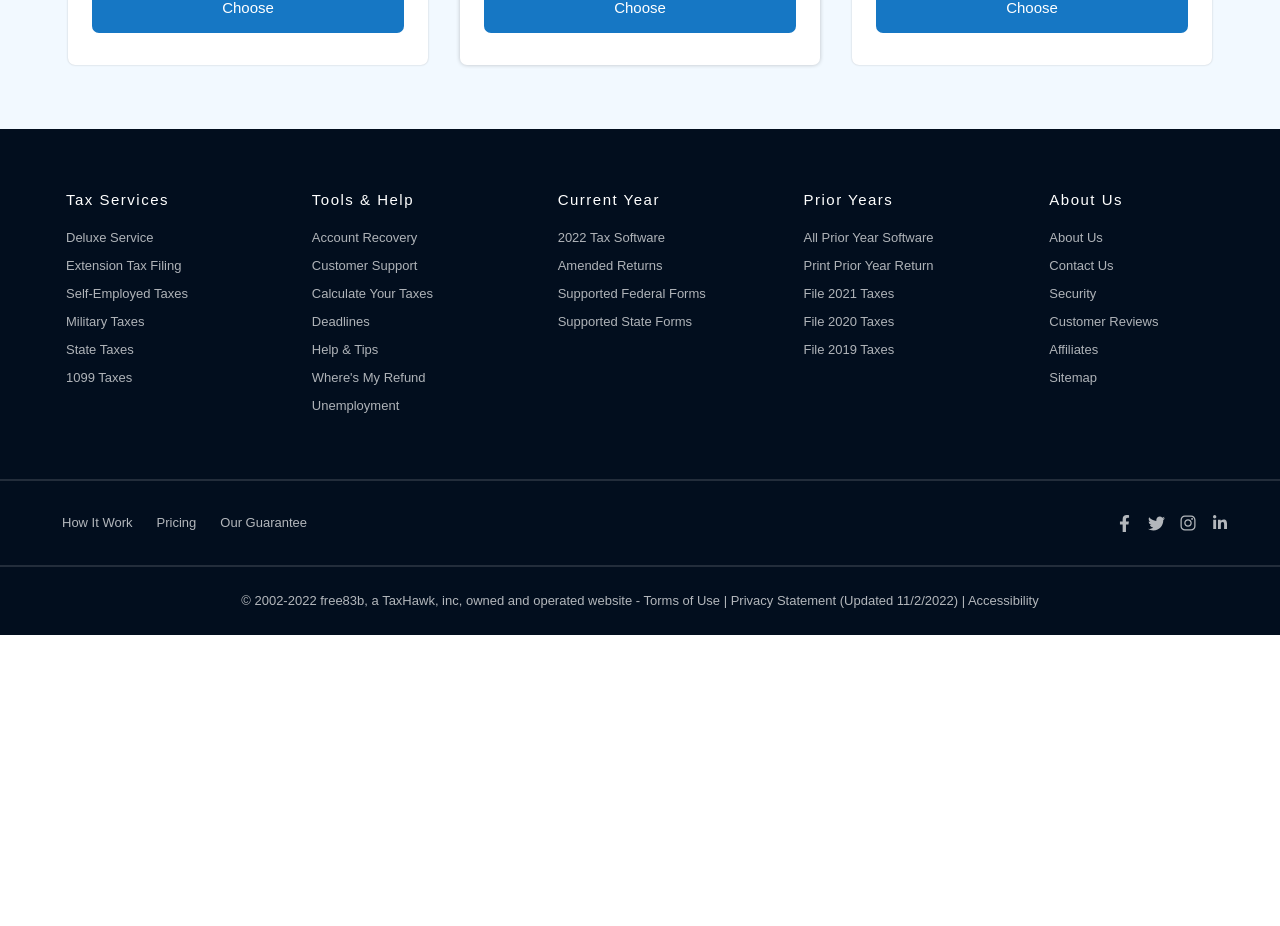
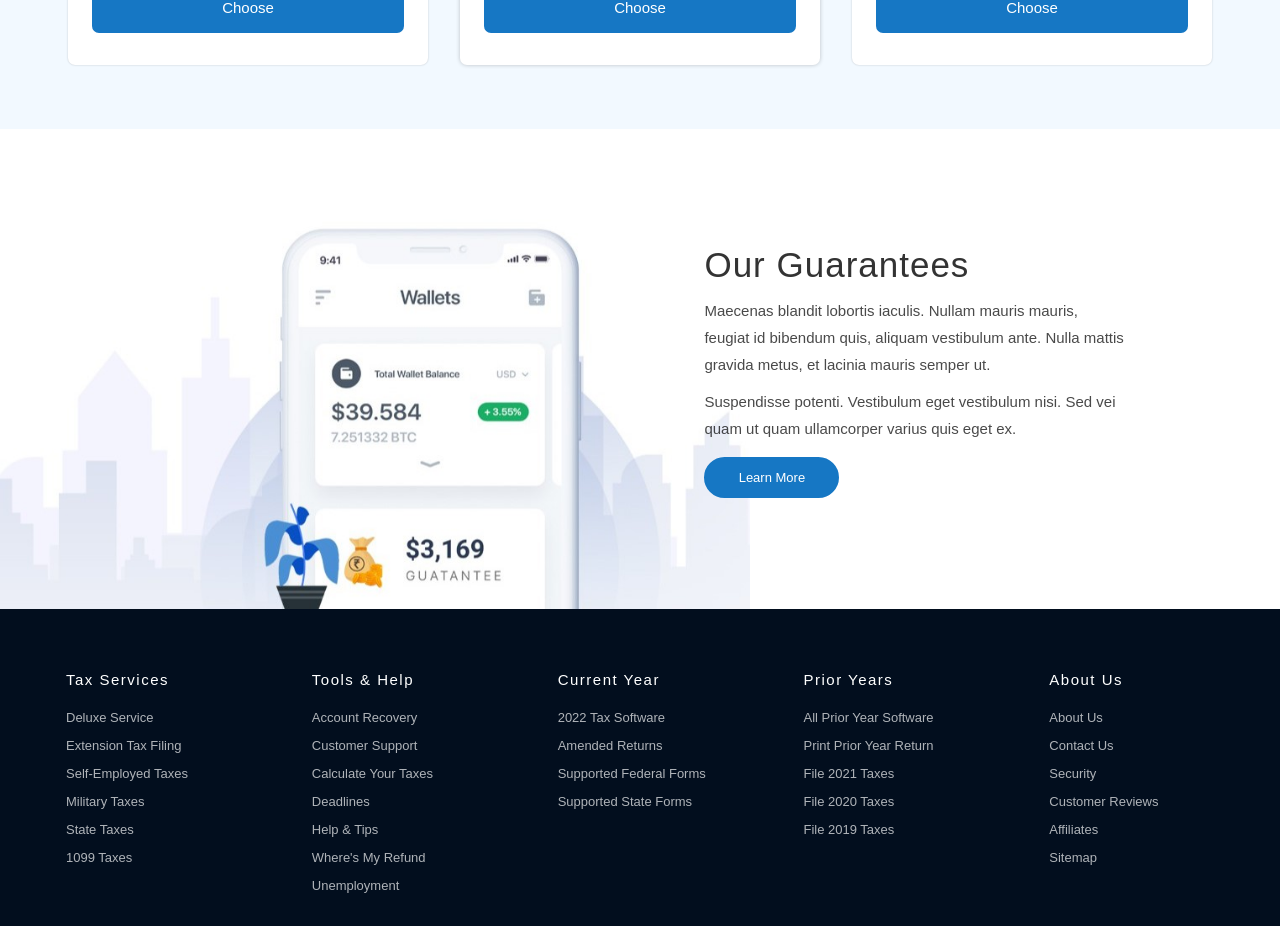
Before and after one commit to atikulla77/SparxDev, a React (Create React App) app: page / in a window 1280 px wide. Shown: the part 2093-3019 px from the top of the page. Before the commit the page ends 2728 px from the top, so only its background shows below. Built offline with nearby package versions, Linux system fonts and the light colour scheme.

Commit message:
add Guarantees section

```diff
--- /dev/null
+++ b/src/Components/Home/Guarantees.js
@@ -0,0 +1,58 @@
+import React from "react";
+import bg from "../../Image/Guarantees.jpg";
+
+const Guarantees = () => {
+  return (
+    <div className="w-fullh-full flex items-end justify-center bg-[#fff]">
+      <div className="xl:w-[1280px] w-[100%] flex [@media(min-width:1125px)]:flex-row flex-col items-end [@media(min-width:1125px)]:justify-start justify-center mx-auto relative [@media(min-width:1125px)]:h-[30rem] h-[100%] ">
+        <div className="[@media(min-width:510px)]:w-[500px] w-[97%] h-full z-10 GeologicaFont text-black [@media(min-width:1125px)]:hidden flex flex-col justify-center text-center mx-auto mt-[4rem] mb-[3rem]">
+          <h1 className="[@media(min-width:510px)]:text-[35px] text-[25px] tracking-[1px] text-[#000000cc]">
+            Our Guarantees
+          </h1>
+          <div className="w-[100%] text-[#000000b6] [@media(min-width:510px)]:!text-[15px] [@media(min-width:480px)]:text-[14px] [@media(min-width:420px)]:text-[13px] text-[12px] pb-[10px] [@media(min-width:480px)]:px-0 px-[2px]">
+            <p className="  [@media(min-width:510px)]:leading-[27px] [@media(min-width:480px)]:leading-[23px] leading-[20px]">
+              Maecenas blandit lobortis iaculis. Nullam mauris<br className="[@media(min-width:510px)]:hidden flex" /> mauris, feugiat
+              id bibendum quis, aliquam <br className="[@media(min-width:510px)]:hidden flex" />vestibulum ante. Nulla mattis gravida
+              metus, <br className="[@media(min-width:510px)]:hidden flex" /> et lacinia mauris semper ut.
+            </p>
+            <p className="pt-[5px] [@media(min-width:510px)]:leading-[27px] [@media(min-width:480px)]:leading-[23px] leading-[20px]">
+              Suspendisse potenti. Vestibulum eget <br className="[@media(min-width:510px)]:hidden flex" />vestibulum nisi. Sed vei quam
+              ut quam ullamcorper<br className="[@media(min-width:510px)]:hidden flex" /> varius quis eget ex.
+            </p>
+          </div>
+
+          <button className="[@media(min-width:510px)]:text-[13px] [@media(min-width:480px)]:text-[12px] text-[11px] [@media(min-width:510px)]:w-[135px] [@media(min-width:480px)]:w-[120px] w-[110px] font-[400] cursor-pointer text-[#fff] bg-[#1677C4] rounded-[50px] border-[2px] border-[#1677C4] flex items-center justify-center relative [@media(min-width:510px)]:py-[9px] [@media(min-width:480px)]:py-[7px] py-[6px] mx-auto">
+            Learn More
+          </button>
+        </div>
+        <div className="w-full flex justify-start items-end">
+        <div className="[@media(min-width:750px)]:w-[750px] w-[100%] [@media(min-width:1125px)]:mx-0 mx-auto">
+          <img src={bg} className="w-full object-bottom" />
+        </div>
+        </div>
+        <div className="w-[422px] h-full z-10 absolute top-0 [@media(min-width:1280px)]:right-[12%] right-[2%] GeologicaFont text-black [@media(min-width:1125px)]:flex hidden flex-col justify-center text-left">
+          <h1 className="text-[35px] tracking-[1px] text-[#000000cc]">
+            Our Guarantees
+          </h1>
+          <div className="w-[100%] text-[#000000b6]">
+            <p className="text-[15px] pt-[5px] leading-[27px]">
+              Maecenas blandit lobortis iaculis. Nullam mauris mauris, feugiat
+              id bibendum quis, aliquam vestibulum ante. Nulla mattis gravida
+              metus, et lacinia mauris semper ut.
+            </p>
+            <p className="pt-[10px] pb-[15px] text-[15px] leading-[27px]">
+              Suspendisse potenti. Vestibulum eget vestibulum nisi. Sed vei quam
+              ut quam ullamcorper varius quis eget ex.
+            </p>
+          </div>
+
+          <button className="text-[13px] w-[135px] font-[400] cursor-pointer text-[#fff] bg-[#1677C4] rounded-[50px] border-[2px] border-[#1677C4] flex items-center justify-center relative py-[9px]">
+            Learn More
+          </button>
+        </div>
+      </div>
+    </div>
+  );
+};
+
+export default Guarantees;
--- a/src/Page/Home.js
+++ b/src/Page/Home.js
@@ -4,6 +4,7 @@ import Branding from "../Components/Home/Branding";
 import WorkProcess from "../Components/Home/WorkProcess";
 import Footer from "../Components/Footer/Footer";
 import Pricing from "../Components/Home/Pricing";
+import Guarantees from "../Components/Home/Guarantees";
 
 const Home = () => {
   return (
@@ -12,6 +13,7 @@ const Home = () => {
       <Branding />
       <WorkProcess />
       <Pricing />
+      <Guarantees />
       <Footer />
     </div>
   );
```
